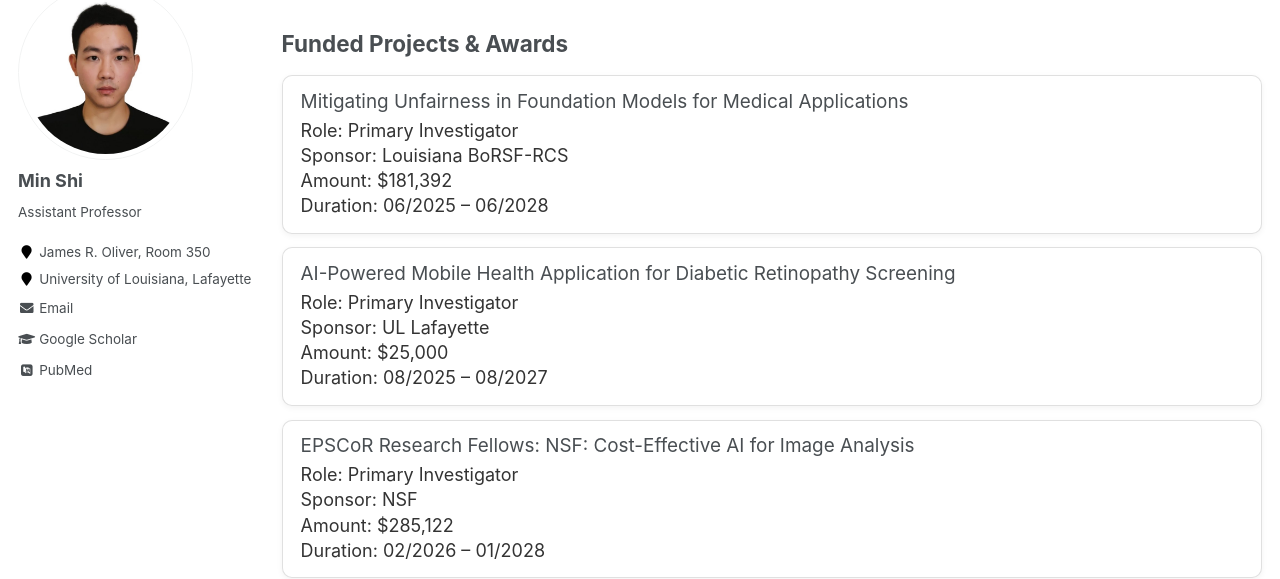
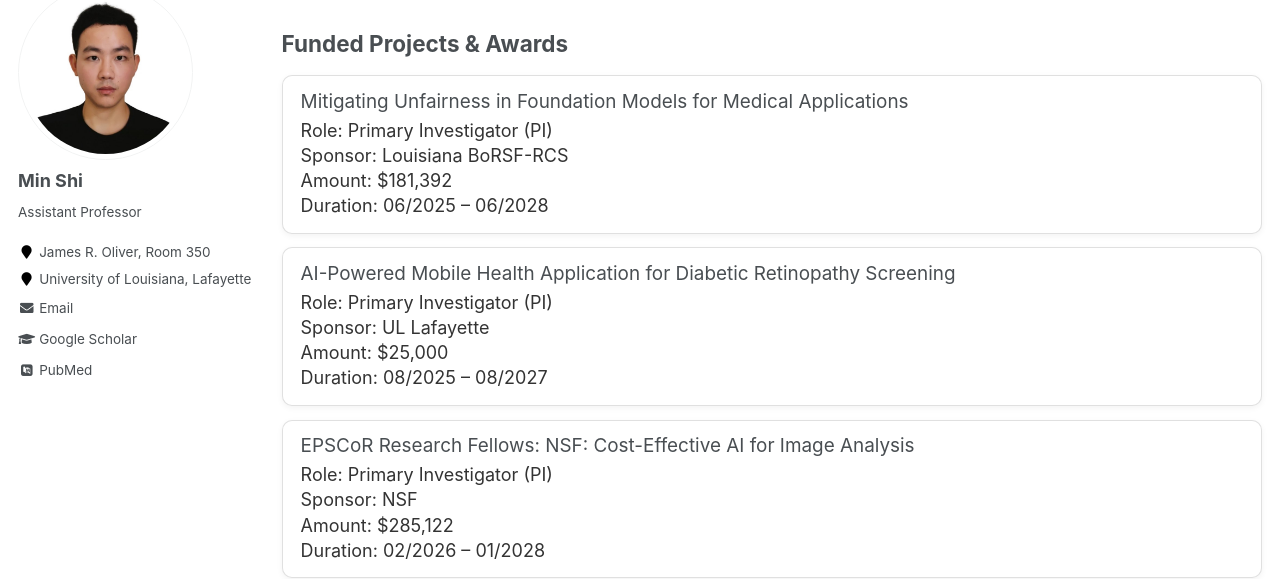
Before and after one commit to shiminxst/shiminxst.github.io, a Jekyll site: the page built from _pages/awards.md, in a window 1280 px wide and 923 px high. Shown: the part 133-712 px from the top of the window. Built offline with Jekyll 4.4.1, drawn with Linux system fonts in a browser that asks for light colours; some web fonts are replaced.

Commit message:
Update awards.md

```diff
--- a/_pages/awards.md
+++ b/_pages/awards.md
@@ -62,7 +62,7 @@ author_profile: true
   <li>
     <div class="award-card">
       <p class="award-title">Mitigating Unfairness in Foundation Models for Medical Applications</p>
-      <p class="award-meta">Role: Primary Investigator</p>
+      <p class="award-meta">Role: Primary Investigator (PI)</p>
       <p class="award-meta award-sponsor">Sponsor: Louisiana BoRSF-RCS </p>
       <p class="award-meta">Amount: $181,392</p>
       <p class="award-meta">Duration: 06/2025 – 06/2028</p>
@@ -72,7 +72,7 @@ author_profile: true
   <li>
     <div class="award-card">
       <p class="award-title">AI-Powered Mobile Health Application for Diabetic Retinopathy Screening</p>
-      <p class="award-meta">Role: Primary Investigator</p>
+      <p class="award-meta">Role: Primary Investigator (PI)</p>
       <p class="award-meta award-sponsor">Sponsor: UL Lafayette</p>
       <p class="award-meta">Amount: $25,000</p>
       <p class="award-meta">Duration: 08/2025 – 08/2027</p>
@@ -82,7 +82,7 @@ author_profile: true
   <li>
     <div class="award-card">
       <p class="award-title">EPSCoR Research Fellows: NSF: Cost-Effective AI for Image Analysis</p>
-      <p class="award-meta">Role: Primary Investigator</p>
+      <p class="award-meta">Role: Primary Investigator (PI)</p>
       <p class="award-meta award-sponsor">Sponsor: NSF</p>
       <p class="award-meta">Amount: $285,122</p>
       <p class="award-meta">Duration: 02/2026 – 01/2028</p>
```
